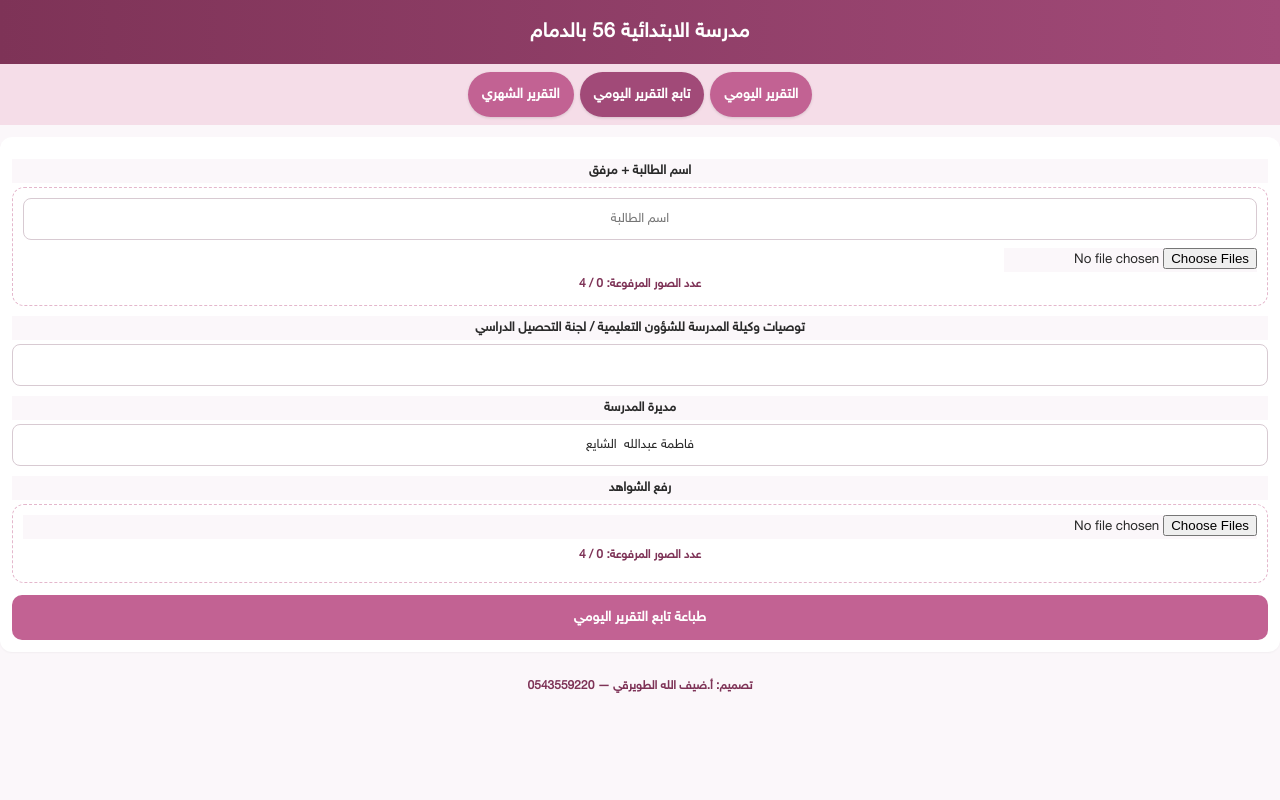
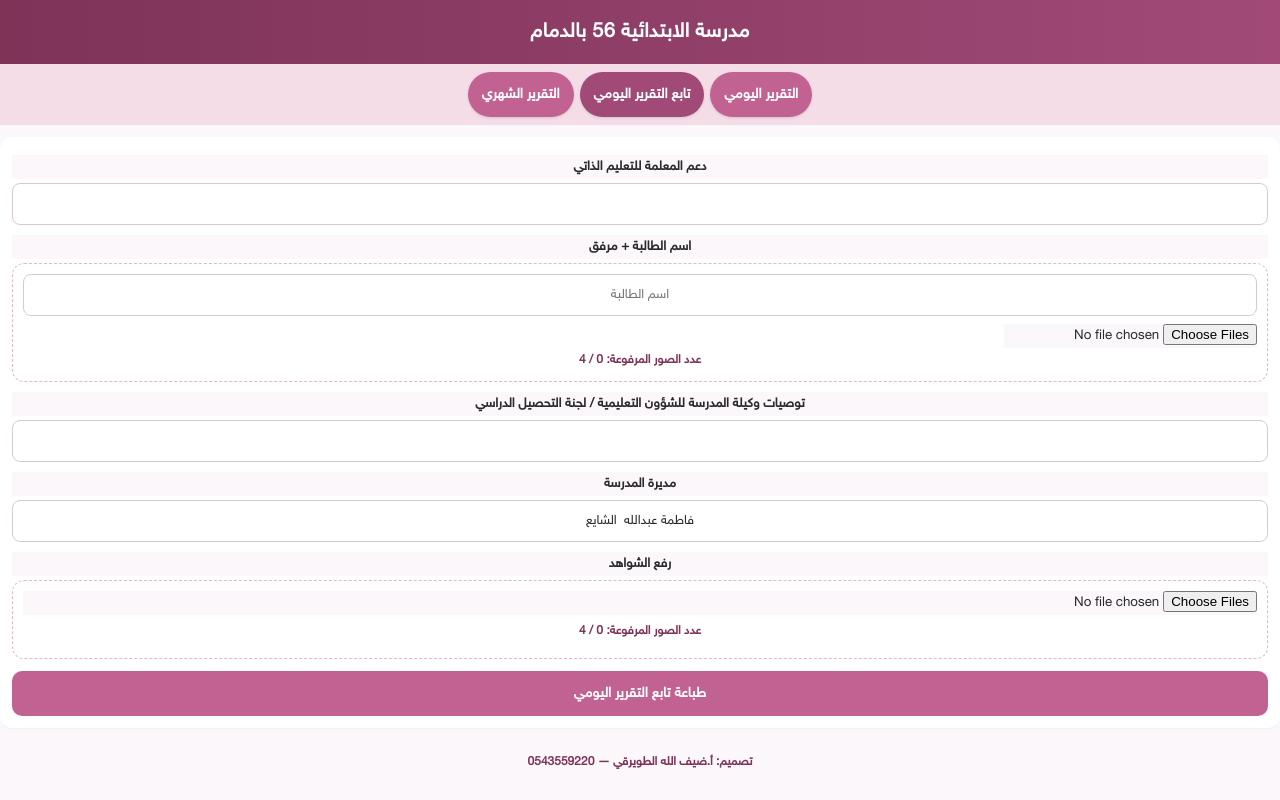
Before and after one commit to defullah2010-svg/56, a plain HTML site: page index.html in a window 1280 px wide. Both pictures are taken after a click on the button "تابع التقرير اليومي". Drawn offline with nearby package versions, Linux system fonts and the light colour scheme.

Commit message:
Add files via upload

```diff
--- a/index.html
+++ b/index.html
@@ -159,7 +159,10 @@
   <!-- التبويب الثاني: تابع التقرير اليومي -->
   <section id="followDaily" class="tab-content">
     <div class="card">
-           <!-- الطالبة 2 -->
+
+     <div><label>دعم المعلمة للتعليم الذاتي</label><input type="text" /></div>
+
+    <!-- الطالبة 2 -->
       <label style="margin-top:10px;">اسم الطالبة + مرفق</label>
       <div class="grid-2 attachments">
         <div><input id="dailyStudent2Name" type="text" placeholder="اسم الطالبة" /></div>
```
